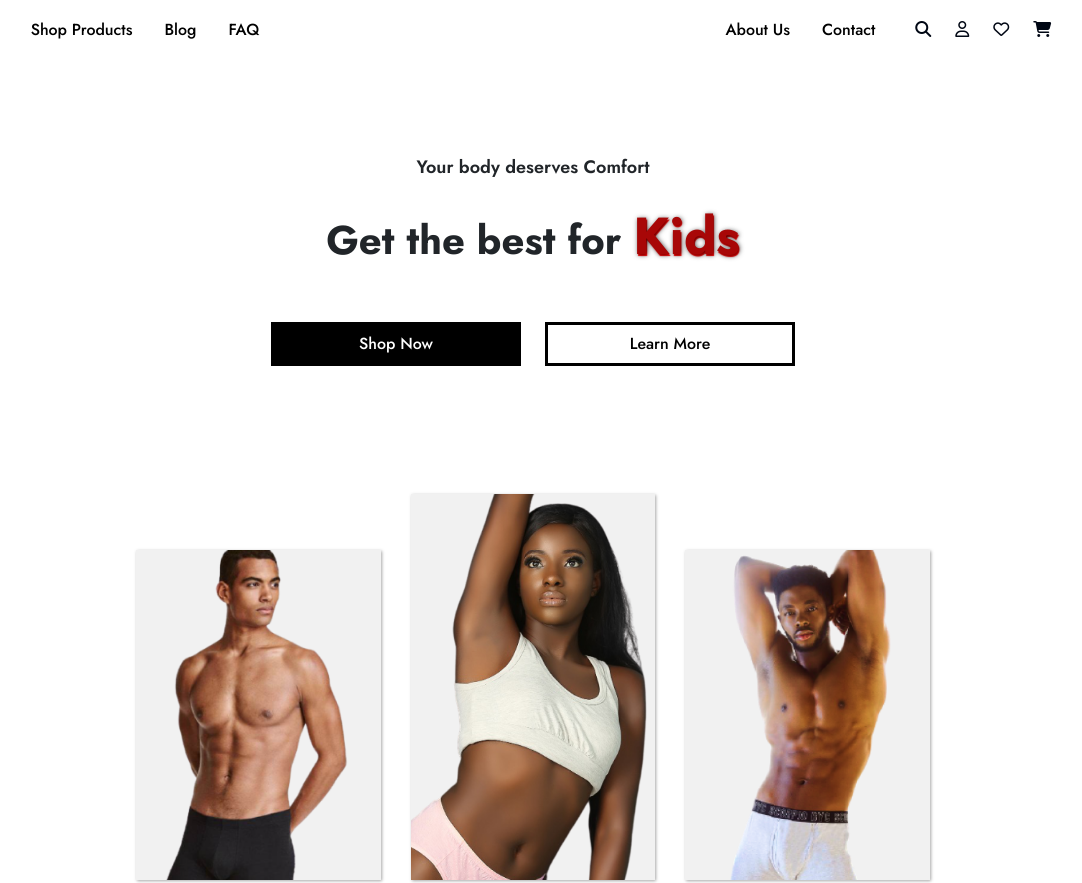
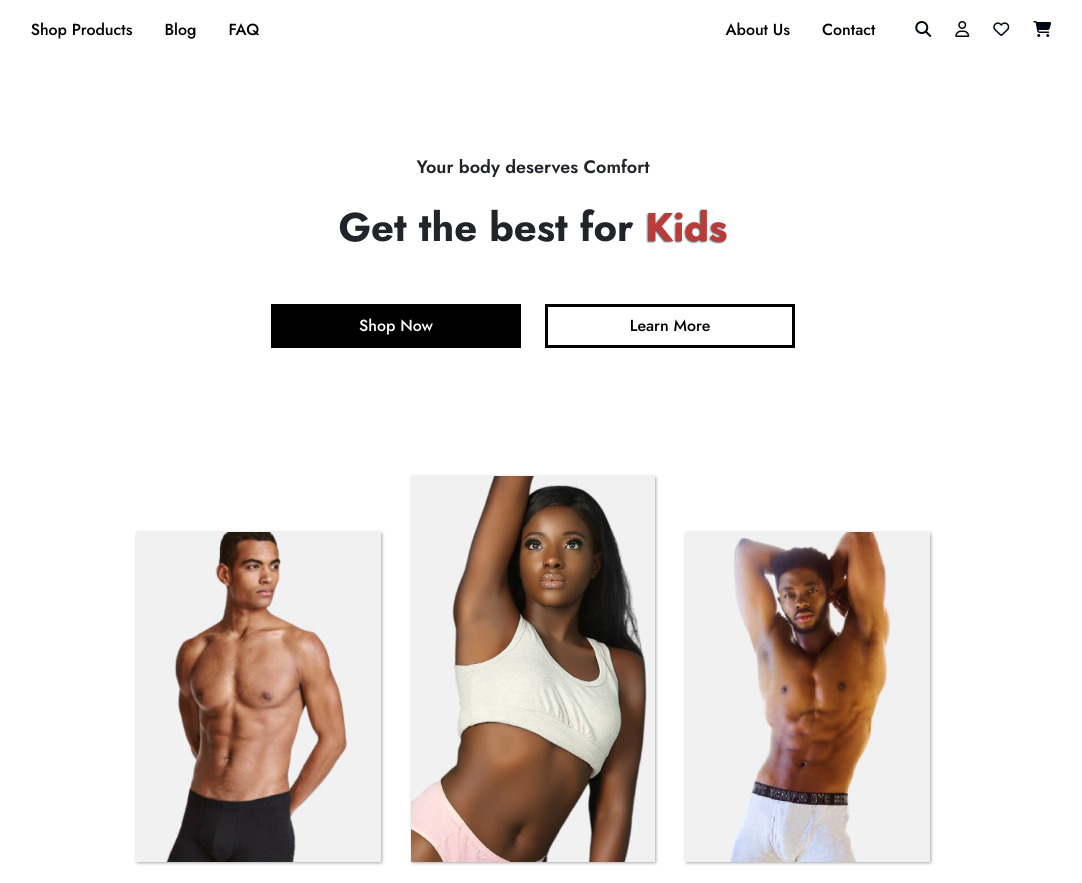
Before and after one commit to wandeyyyyy/byc, a plain HTML site: page index.html in a window 1280 px wide. Shown: the top 883 px of the page, without its empty margins (107-1189 px from the left). Drawn offline with nearby package versions, Linux system fonts and the light colour scheme.

Commit message:
another commit

```diff
--- a/script.js
+++ b/script.js
@@ -8,5 +8,5 @@ function rotateWord(){
    currentWordIndex = (currentWordIndex + 1) % words.length;
 }
 
-rotateWord();
+rotateWord() ;
 setInterval(rotateWord, 2000);
--- a/scss/style.scss
+++ b/scss/style.scss
@@ -77,11 +77,9 @@ font-weight: 500;
  justify-content: center;
  align-items: center;
  #rotatingHeading{
-  color: rgb(168, 7, 7);
+ color:var(--brand-colour-1, #BD3A3A);
   text-shadow:
-  1px 1px 5px rgba(0,0,0,0.7),
-  1px 2px 1px rgba(255,0,0,1);
- font-size: 52px;
+  -1px 1px 2px rgba(0,0,0,0.7);
  }
  .p1{
   font-size: 18px;
@@ -739,7 +737,7 @@ font-weight: 400;
      transition: .3s ease;
      border: 2px solid white;
         &:hover{
-          border: 2px solid    #fb8200;
+          border: 2px solid  #fb8200;
 
         }
 
```
Also changed, not shown: about.html (+9 -1 lines), css/style.css, 1 other file.
